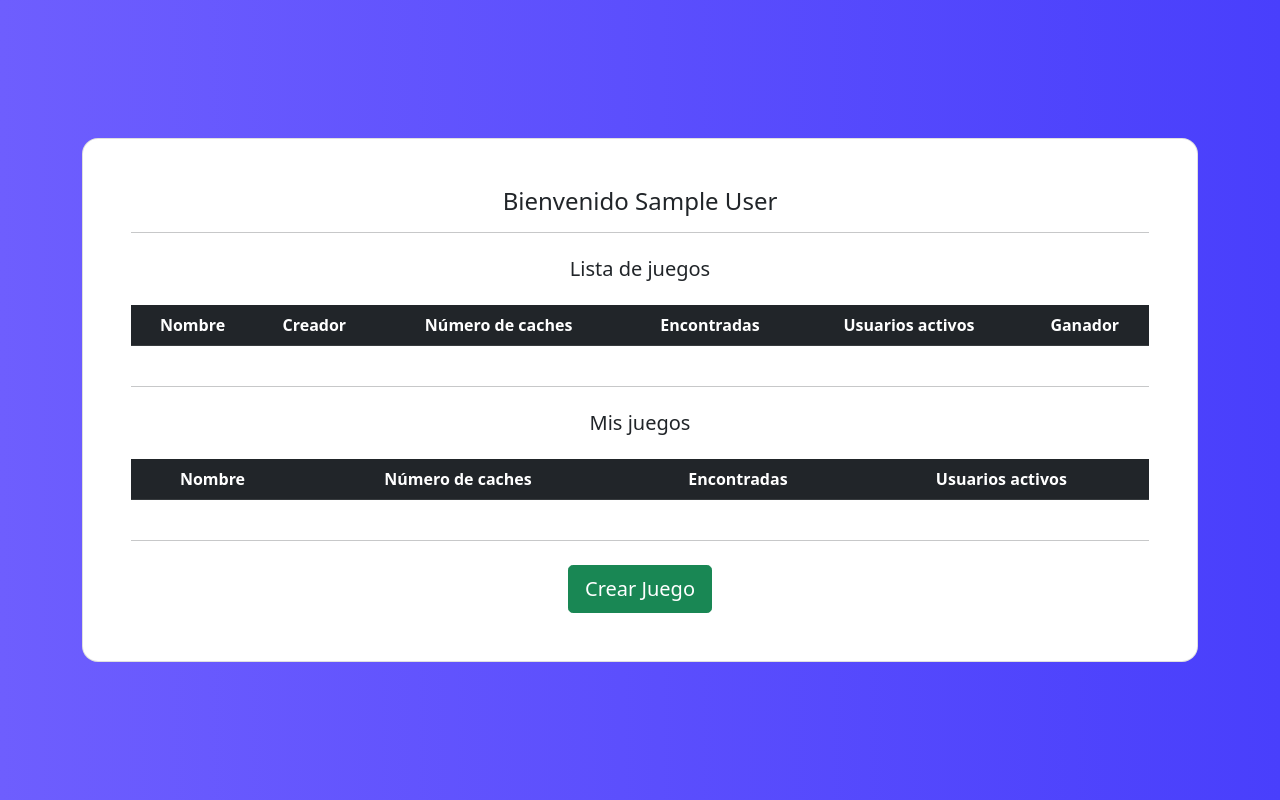
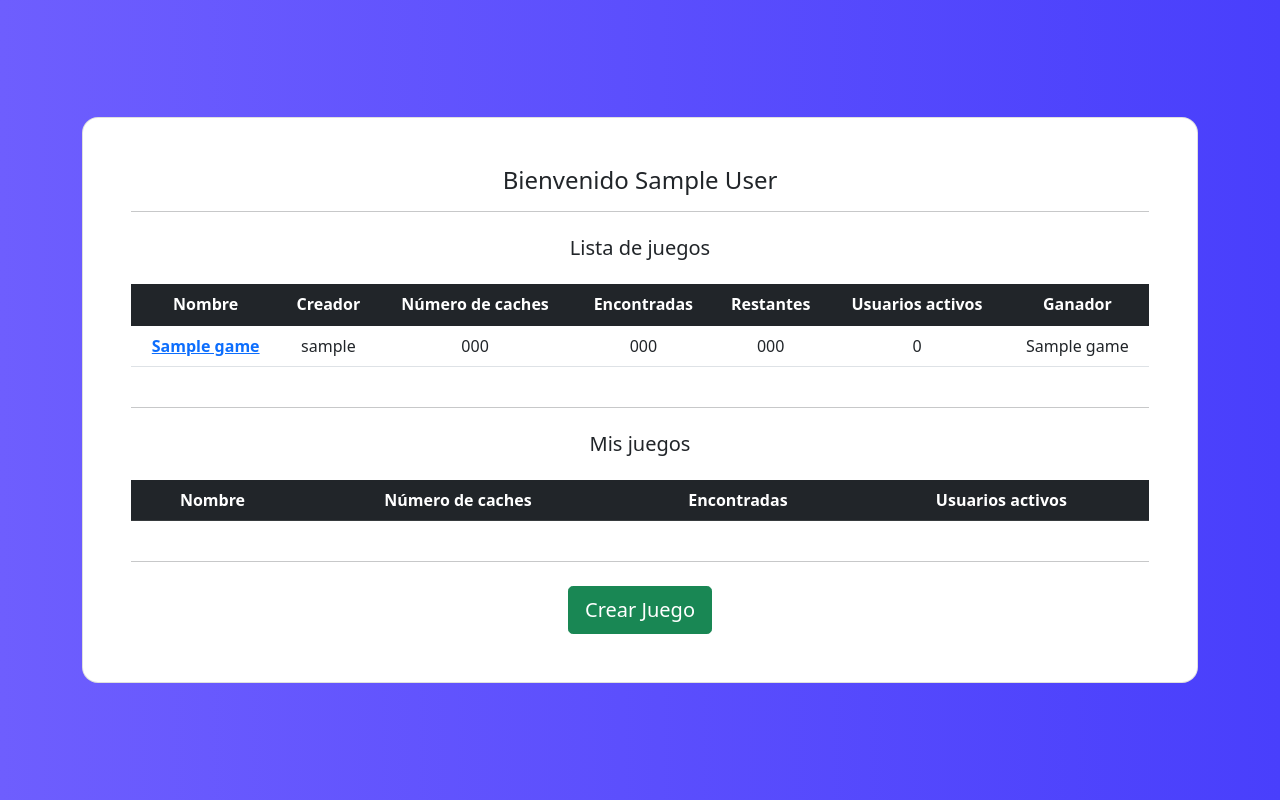
Before and after one commit to AndevBlanco/Proyecto_PaaS, a Flask app: page /home in a window 1280 px wide. Run offline with Flask 2, Linux system fonts and the light colour scheme; the visitor is signed in with stand-in values (Sample User, id 1); a database or web service that is not in the repository returns one stand-in record (values such as "Sample title"); data that the repository does not hold is empty; parts of the project's set-up code (start-up, migrations or seed data) failed here and were passed over; some libraries are stand-ins or nearby versions.

Commit message:
Users can play now

```diff
--- a/app.py
+++ b/app.py
@@ -60,6 +60,7 @@ def home():
     }
     game_list_db = database.db.games.find()
     for i in game_list_db:
+        i['active_users'] = len(i['players']) if 'players' in i else 0
         if (i['winner_name'] == ''):
             i['winner_name'] = 'Pendiente'
 
@@ -138,16 +139,17 @@ def save_game():
     obj = json.loads('[{}]'.format(request.form['caches']))
     for i in range(0, len(obj)):
         obj[i]['clue'] = request.form['clue' + str(i)]
+        obj[i]['found'] = False
+        obj[i]['user_name_find'] = ''
+        obj[i]['user_uuid_find'] = ''
         obj[i]['image'] = request.files['image' + str(i)].filename
         if obj[i]['image'] != '':
             f = request.files['image' + str(i)]
             f.save(f.filename)
-            os.rename(os.path.abspath(f.filename), os.path.abspath(".")+'/static/img/' +
-                      request.form['game_name']+'_'+request.form['clue' + str(i)]+'_'+f.filename)
+            os.rename(os.path.abspath(f.filename), os.path.abspath(".")+'/static/img/' + f.filename)
 
-    print(obj)
     database.db.games.insert_one({"user_uuid": session['google_id'], "user_name": session['name'], "name": request.form['game_name'], "north": request.form['north'],
-                                 "south": request.form['south'], "east": request.form['east'], "west": request.form['west'], "caches": obj, "number_caches": len(obj), "winner_name": "", "active": True})
+                                 "south": request.form['south'], "east": request.form['east'], "west": request.form['west'], "caches": obj, "number_caches": len(obj), "number_caches_found": 0, "number_caches_left": len(obj), "winner_name": "", "players": [], "active": True})
     return render_template("create.html")
 
 
@@ -155,7 +157,42 @@ def save_game():
 def play():
     game_id = request.args.get('game')
     game_data_db = database.db.games.find_one({"_id": ObjectId(game_id)})
+
+
     return render_template("play.html", game_data=game_data_db)
+
+@app.route("/play", methods=["POST"])
+def save_play():
+    cache = int(request.form['cache'])
+
+    game_id = request.form['id_play']
+    game_data_db = database.db.games.find_one({"_id": ObjectId(game_id)})
+    game_data_db['caches'][cache]['user_uuid_find'] = session['google_id']
+    game_data_db['caches'][cache]['user_name_find'] = session['name']
+    game_data_db['caches'][cache]['found'] = True
+    game_data_db['number_caches_found'] = game_data_db['number_caches_found'] + 1
+    game_data_db['number_caches_left'] = game_data_db['number_caches_left'] - 1
+
+    band = False
+    for i in game_data_db['players']:
+        if(i['player_name'] == session['name']):
+            i['found'] += 1
+            band = True
+
+    if(band != True):
+        game_data_db['players'].append({'player_name': session['name'], 'found':  1})
+
+    if(game_data_db['number_caches_found'] == game_data_db['number_caches'] and game_data_db['number_caches_left'] == 0):
+        game_data_db['winner_name'] = session['name']
+        game_data_db['active'] = False
+
+
+    print(game_data_db)
+
+    database.db.games.update_one({"_id": ObjectId(game_id)}, {"$set": game_data_db})
+
+    # return render_template("play.html", game_data=game_data_db)
+    return redirect(request.url)
 
 
 @app.route("/game")
--- a/static/create.js
+++ b/static/create.js
@@ -48,13 +48,13 @@ $('#map').click(function (event) {
                     <div class="modal-dialog">
                         <div class="modal-content">
                             <div class="modal-header">
-                                <h5 class="modal-title">Pista ${count}</h5>
+                                <h5 class="modal-title">Pista</h5>
                                 <button type="button" class="btn-close" data-bs-dismiss="modal" aria-label="Close"></button>
                             </div>
                         <div class="modal-body">
                             <input type="text" class="form-control w-100" name="clue${count}" placeholder="Pista" required>
                             <br>
-                            <input type="file" name="image${count}" accept="image/png, image/gif, image/jpeg, image/jpg" />
+                            <input class="btn btn-info" type="file" name="image${count}" accept="image/png, image/gif, image/jpeg, image/jpg" />
                         </div>
                         </div>
                     </div>
--- a/templates/home.html
+++ b/templates/home.html
@@ -18,6 +18,7 @@
                                             <th scope="col">Creador</th>
                                             <th scope="col">Número de caches</th>
                                             <th scope="col">Encontradas</th>
+                                            <th scope="col">Restantes</th>
                                             <th scope="col">Usuarios activos</th>
                                             <th scope="col">Ganador</th>
                                         </tr>
@@ -32,8 +33,9 @@
                                             {% endif %}
                                             <td>{{game.user_name}}</td>
                                             <td>{{game.number_caches}}</td>
-                                            <td>{{game.number_caches}}</td>
-                                            <td>{{game.number_caches}}</td>
+                                            <td>{{game.number_caches_found}}</td>
+                                            <td>{{game.number_caches_left}}</td>
+                                            <td>{{game.active_users}}</td>
                                             <td>{{game.winner_name}}</td>
                                         </tr>
                                         {% endfor %}
```
Also changed, not shown: database.py (added, +11 -0 lines), static/play.js (+67 -5 lines), templates/play.html (+4 -40 lines), static/img/Mexico_Pista 1_airfrog.jpg (added), static/img/Mexico_Pista_airfrog.jpg (added).
